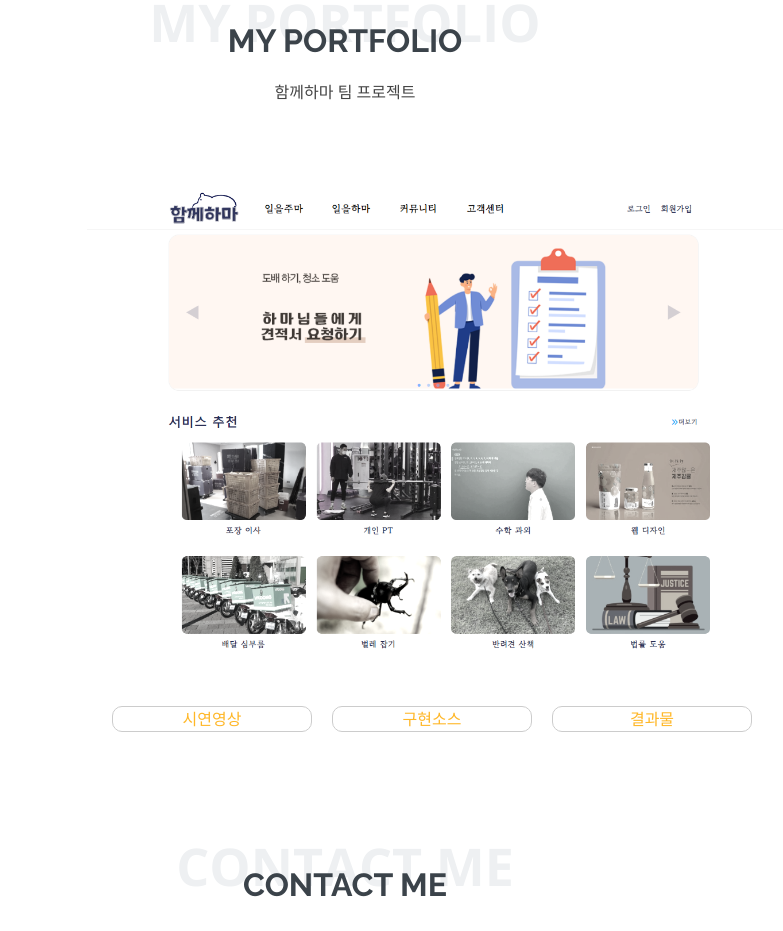
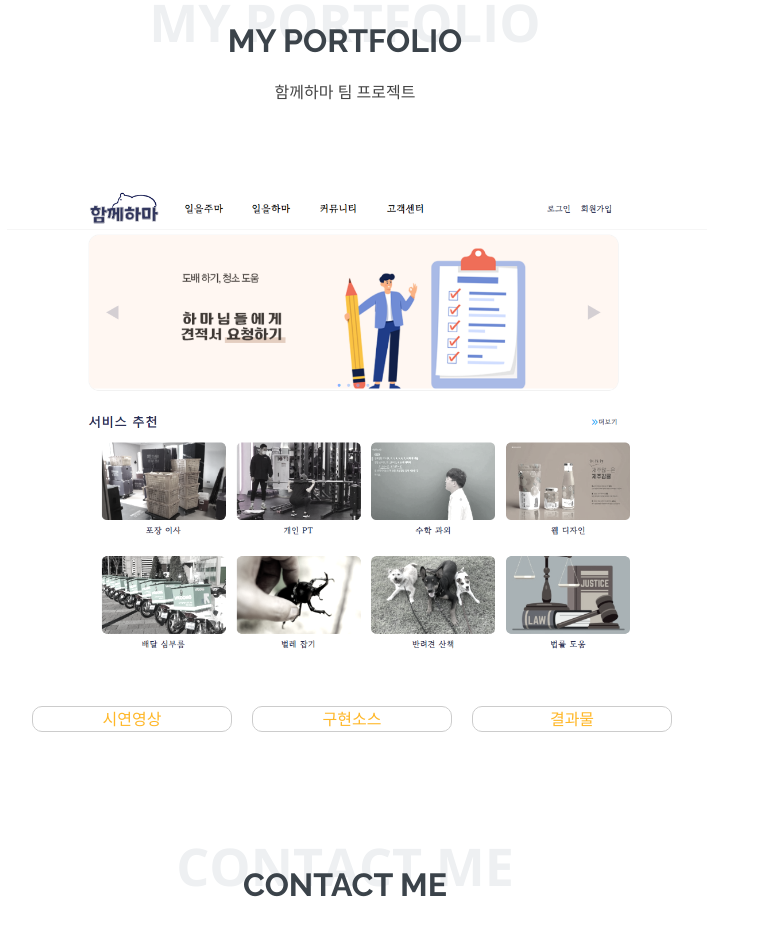
Before and after one commit to tnalkr140/tnalkr140.github.io, a plain HTML site: page index.html in a window 1280 px wide. Shown: the part 2640-3571 px from the top of the page, without its empty margins (295-1078 px from the left). Drawn offline with nearby package versions, Linux system fonts and the light colour scheme.

Commit message:
portfolio

```diff
--- a/assets/css/style.css
+++ b/assets/css/style.css
@@ -475,7 +475,6 @@ section {
     font-size: 38px;
   }
 }
-
 /*--------------------------------------------------------------
 # Breadcrumbs
 --------------------------------------------------------------*/
@@ -726,11 +725,11 @@ section {
 .portfolio .portfolio-container {
   display: flex;
   position: relative;
-  width: 1024px;
+  width: 700px;
   align-items: center;
   text-align: center;
   padding-top: 50px;
-  padding-left: 300px;
+  margin: auto;
 }
 
 .portfolio #portfolio-flters {
@@ -828,9 +827,9 @@ section {
   right: 10px;
 }
 
-.portfolio .portfolio-item:hover .portfolio-img img {
+/* .portfolio .portfolio-item:hover .portfolio-img img {
   transform: scale(1.2);
-}
+} */
 
 .portfolio .portfolio-item:hover .portfolio-info {
   opacity: 1;
```
